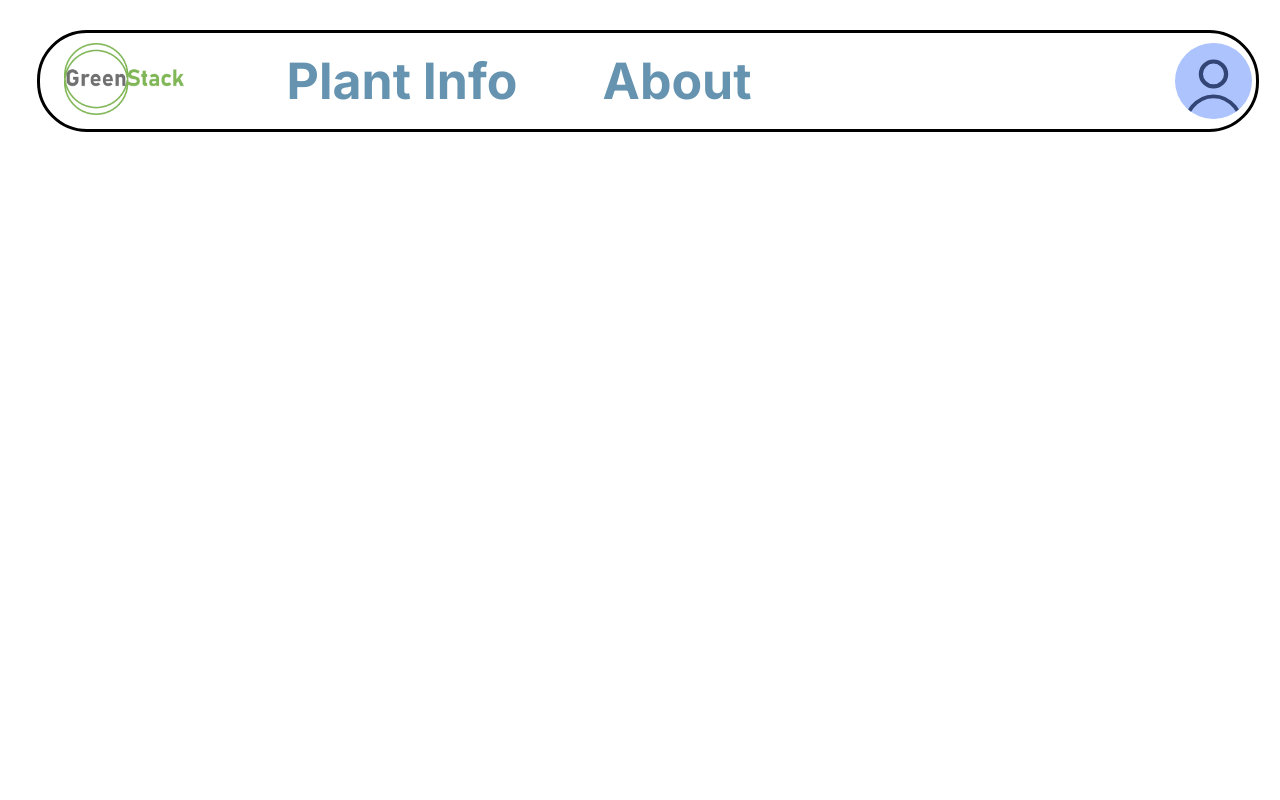
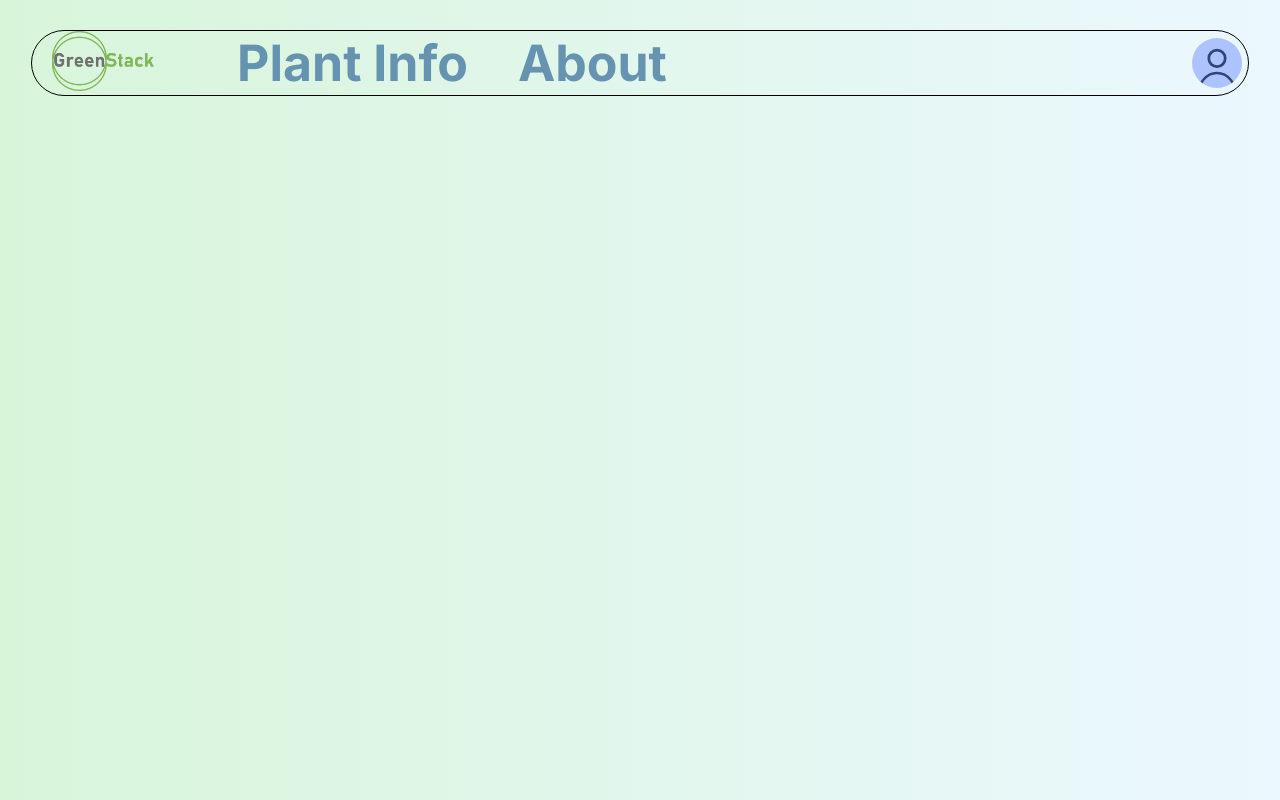
Before and after one commit to theowl337/GreenStack, a website: page modernwebsite/index.html in a window 1280 px wide. Drawn offline with Linux system fonts and the light colour scheme.

```diff
--- a/modernwebsite/styles.css
+++ b/modernwebsite/styles.css
@@ -1,15 +1,17 @@
 body {
+  margin: 0;
+  padding: 0;
   width: 100%;
   height: 100%;
   margin-top: 30px;
+  background: linear-gradient(to right, #D8F5DA, #EBF8FF);
 }
 
 .navbar {
   width: 95%;
-  height: 6em;
   display: flex;
   justify-content: space-between;
-  border: 3px solid black;
+  border: 1px solid black;
   border-radius: 50px;
   margin: auto;
 }
@@ -20,7 +22,7 @@
 }
 
 .nav-left img {
-  width: 120px;
+  height: 60px;
   margin-left: 20%;
 }
 
@@ -32,8 +34,8 @@
 }
 
 .nav-center a {
+  margin-right: 50px;
   font-family: 'Inter', sans-serif;
-  margin: 5%;
   color: #6694b0;
   font-size: 50px;
   font-weight: bolder;
@@ -48,6 +50,6 @@
 
 .nav-right img {
   border-radius: 50%;
-  height: 80%;
-  margin-right: 5%;
+  height: 50px;
+  margin-right: 6px;
 }
```
